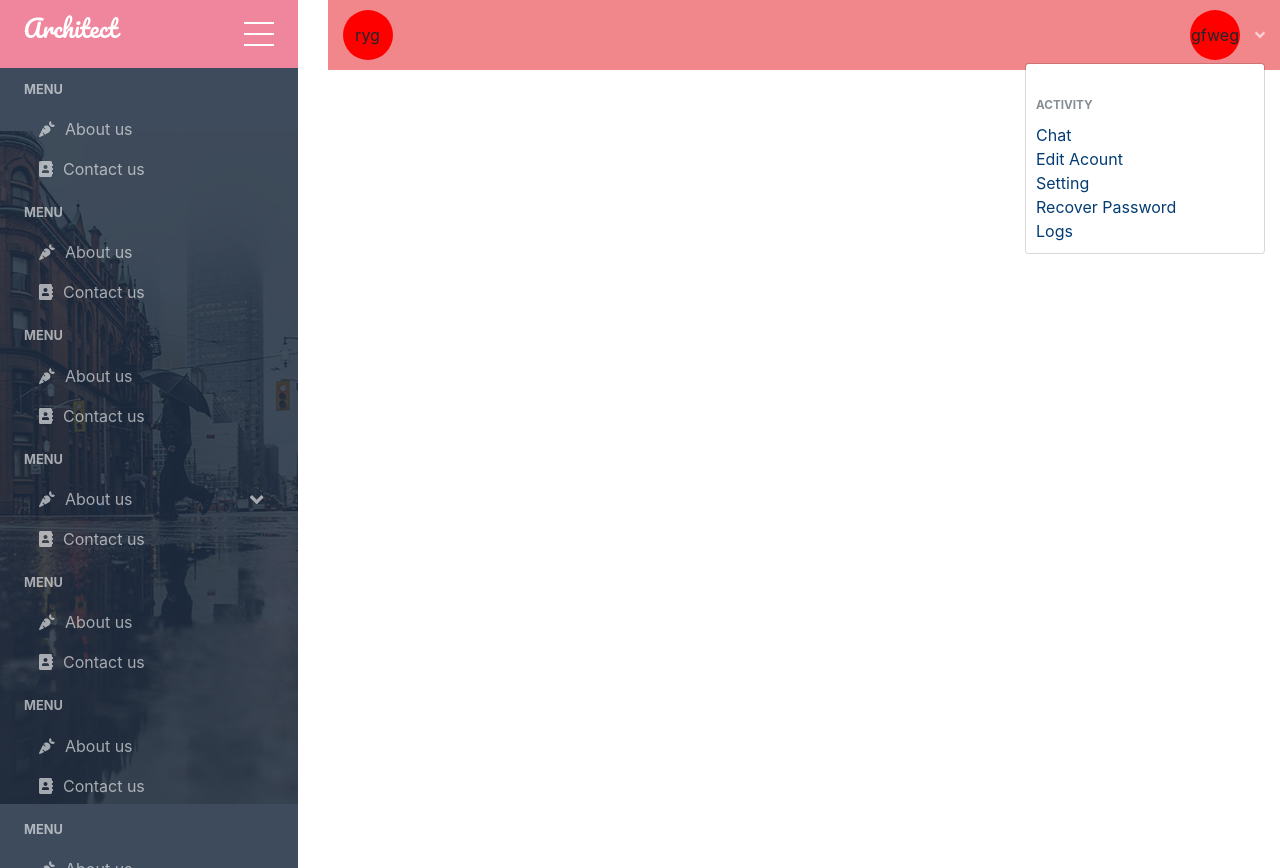
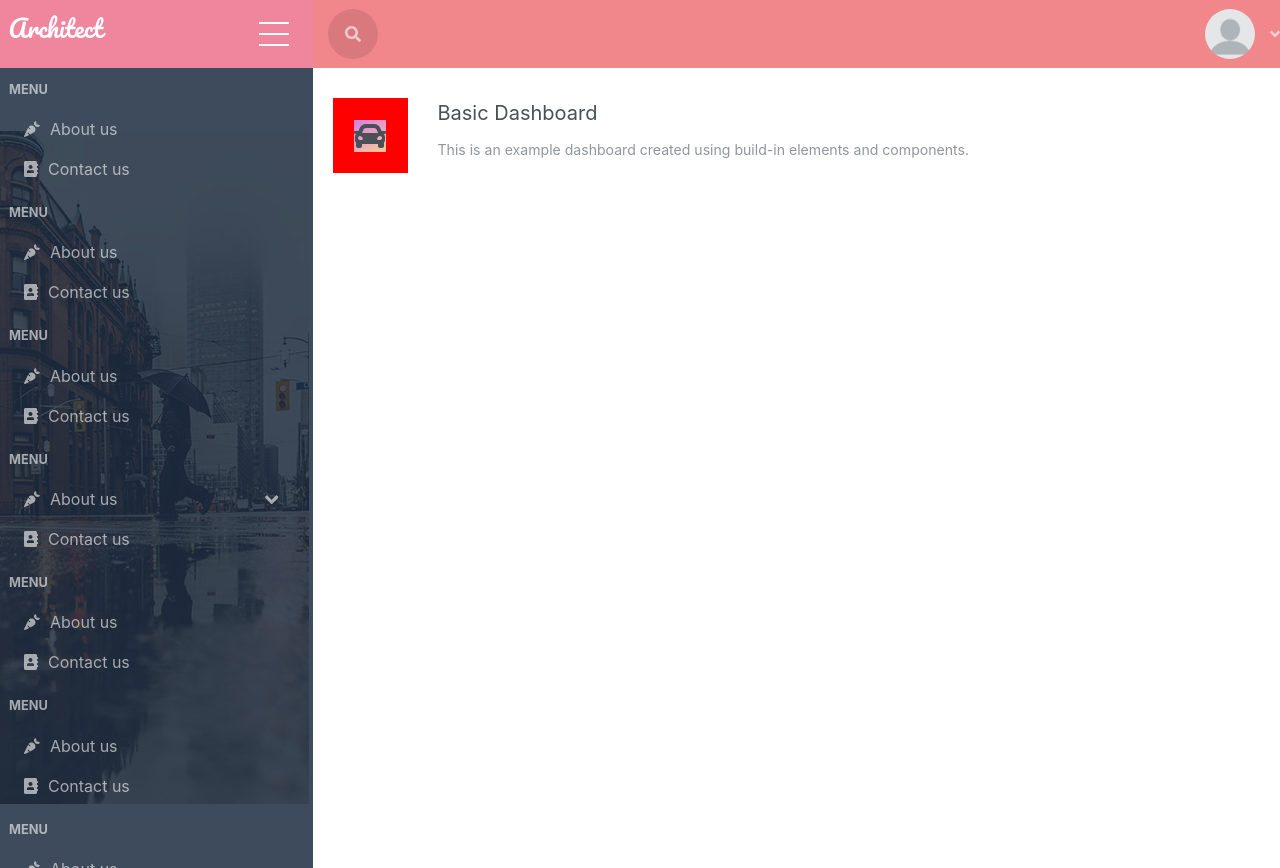
Before and after one commit to morinodanaka/panel-admin, a React (Create React App) app: page / in a window 1280 px wide. Built offline with nearby package versions, Linux system fonts and the light colour scheme.

Commit message:
content header and banner

```diff
--- a/src/component/Content/Content.js
+++ b/src/component/Content/Content.js
@@ -1,11 +1,13 @@
 import React from 'react'
 import { Col } from 'react-bootstrap'
 import HeaderContent from './headerContent/headerContent'
+import BannerContent from './bannerContent/bannerContent'
 
 function Content() {
   return (
-    <Col xs="6" sm="9">
+    <Col style={{ padding: "0" }} xs="6" sm="9">
       <HeaderContent />
+      <BannerContent />
     </Col>
   )
 }
--- /dev/null
+++ b/src/component/Content/bannerContent/bannerContent.js
@@ -0,0 +1,20 @@
+import React from 'react'
+import { faCar } from "@fortawesome/free-solid-svg-icons";
+import { FontAwesomeIcon } from "@fortawesome/react-fontawesome";
+import "./bannerContent.scss"
+
+function BannerContent() {
+  return (
+    <div className="bannerContent">
+      <div className="iconWrp">
+        <FontAwesomeIcon icon={faCar} size="2x" />
+      </div>
+      <div className="txtWrp">
+        <h4>Basic Dashboard</h4>
+        <p>This is an example dashboard created using build-in elements and components.</p>
+      </div>
+    </div>
+  )
+}
+
+export default BannerContent
--- /dev/null
+++ b/src/component/Content/bannerContent/bannerContent.scss
@@ -0,0 +1,44 @@
+.bannerContent {
+  line-height: 1.5;
+  color: #495057;
+  text-align: left;
+  background: rgba(255, 255, 255, 0.55);
+  display: flex;
+  padding: 0 20px;
+  margin: 30px 0;
+
+  .iconWrp {
+    width: 75px;
+    height: 75px;
+    display: flex;
+    justify-content: center;
+    align-items: center;
+    background: red;
+    margin-right: 30px;
+
+    svg {
+      background: -webkit-linear-gradient(120deg, #fccb90 0%, #d57eeb 100%) !important;
+      -webkit-background-clip: text;
+      -webkit-text-fill-color: transparent;
+    }
+  }
+
+  .txtWrp {
+    h4 {
+      font-size: 1.25rem;
+      font-weight: 400;
+      line-height: 1.5;
+      color: #495057;
+      text-align: left;
+    }
+
+    p {
+      padding: 3px 0 0;
+      font-size: 0.88rem;
+      opacity: .6;
+      line-height: 1.5;
+      color: #495057;
+      text-align: left;
+    }
+  }
+}
--- a/src/component/Content/headerContent/headerContent.js
+++ b/src/component/Content/headerContent/headerContent.js
@@ -1,24 +1,31 @@
-import React from 'react'
-import { faAngleDown } from "@fortawesome/free-solid-svg-icons";
+import React, { useState } from 'react'
+import { faAngleDown, faSearch } from "@fortawesome/free-solid-svg-icons";
 import { FontAwesomeIcon } from "@fortawesome/react-fontawesome";
-import "./headerContent.scss"
+import image from '../../../assets/images/profile.png';
+import "./headerContent.scss";
 
 function HeaderContent() {
+  const [open, setOpen] = useState(true)
+  const [search, setSearch] = useState(true)
+
   return (
     <header>
       <div className="search">
-        <div className="imgWrp">ryg</div>
-
+        <input className={`${!search ? "inputSearch" : ""}`} />
+        <div className="imgWrp" onClick={() => setSearch(!search)}>
+          <FontAwesomeIcon icon={faSearch} />
+        </div>
       </div>
       <div className="profileMenu">
-        <div className="imgWrp">gfweg</div>
-        <FontAwesomeIcon icon={faAngleDown} />
-        <div className="account">
-
+        <div className="imgWrp">
+          <img src={image} />
+        </div>
+        <FontAwesomeIcon icon={faAngleDown} onClick={() => setOpen(!open)} />
+        <div className={`account ${!open ? "" : "down"}`}>
           <ul>
             <li className="header">activity</li>
             <li>
-              <a>Chat</a>
+              <a>Chat</a><i className="chatQuantity">1</i>
             </li>
             <li>
               <a>Edit Acount</a>
@@ -34,9 +41,7 @@ function HeaderContent() {
             </li>
           </ul>
         </div>
-
       </div>
-
     </header>
   )
 }
--- a/src/component/Content/headerContent/headerContent.scss
+++ b/src/component/Content/headerContent/headerContent.scss
@@ -6,7 +6,7 @@ header {
   display: flex !important;
   justify-content: space-between;
   background: $darkPink;
-  padding: 10px 15px;
+  padding: 9px 15px;
 
   .profileMenu {
     display: flex;
@@ -20,6 +20,12 @@ header {
       display: flex;
       justify-content: center;
       align-items: center;
+      overflow: hidden;
+
+      img {
+        width: 100%;
+        height: auto;
+      }
     }
 
     svg {
@@ -40,6 +46,8 @@ header {
       right: 0;
       top: 53px;
       min-width: 15rem;
+      opacity: 1;
+      transition: all .3s;
 
       ul {
         padding: 0;
@@ -50,15 +58,36 @@ header {
         padding-bottom: 10px;
 
         li {
+          display: flex;
+          justify-content: space-between;
+
           a {
             color: #033C73;
             text-decoration: none;
-
             padding: 5px 0;
 
             &:hover {
               text-decoration: none;
             }
+          }
+
+          .chatQuantity {
+            padding: 5px;
+            background: #2FA4E7;
+            padding: 5px;
+            background: #2FA4E7;
+            border-radius: 50%;
+            width: 25px;
+            height: 25px;
+            justify-content: center;
+            align-items: center;
+            display: flex;
+            color: #fff;
+            font-weight: bold;
+            font-variant: normal;
+            font-style: normal;
+            font-size: .8em;
+
           }
         }
 
@@ -72,19 +101,44 @@ header {
 
       }
     }
+
+    .down {
+      top: -300px;
+      opacity: .001;
+    }
   }
 
   .search {
     display: flex;
 
+    input {
+      background: rgba(255, 255, 255, 0.1);
+      border-radius: 30px;
+      border: 0;
+      width: 0;
+      display: none;
+      transition: all .5s;
+    }
+
+    input.inputSearch {
+      display: block;
+      width: 100px;
+      transition: all .5s;
+
+    }
+
     .imgWrp {
       height: 50px;
       width: 50px;
-      background: red;
+      background: #0000001a;
       border-radius: 50%;
       display: flex;
       justify-content: center;
       align-items: center;
+
+      svg {
+        color: $grayWhite;
+      }
     }
   }
 }
--- a/src/component/Sidebar/Sidebar.js
+++ b/src/component/Sidebar/Sidebar.js
@@ -7,7 +7,7 @@ function Sidebar() {
   const [show, setShow] = useState(true);
 
   return (
-    <Col sm={`${show ? "3" : "1"}`}>
+    <Col style={{ padding: "0" }} sm={`${show ? "3" : ""}`}>
       <HeaderSidebar show={show} setShow={setShow} />
       <MenuSidebar active={show} />
     </Col>
--- a/src/component/Sidebar/headerSidebar/headerSidebar.scss
+++ b/src/component/Sidebar/headerSidebar/headerSidebar.scss
@@ -46,7 +46,7 @@ $White: #fff;
 }
 
 .push {
-  width: 75px;
+  width: 60px;
 }
 
 .show {
--- a/src/component/Sidebar/menuSidebar/menuSidebar.scss
+++ b/src/component/Sidebar/menuSidebar/menuSidebar.scss
@@ -144,8 +144,6 @@ aside {
   background: #555;
 }
 
-.push {}
-
 .show {
   display: block !important;
 }
```
Also changed, not shown: src/assets/images/profile.png (added).
